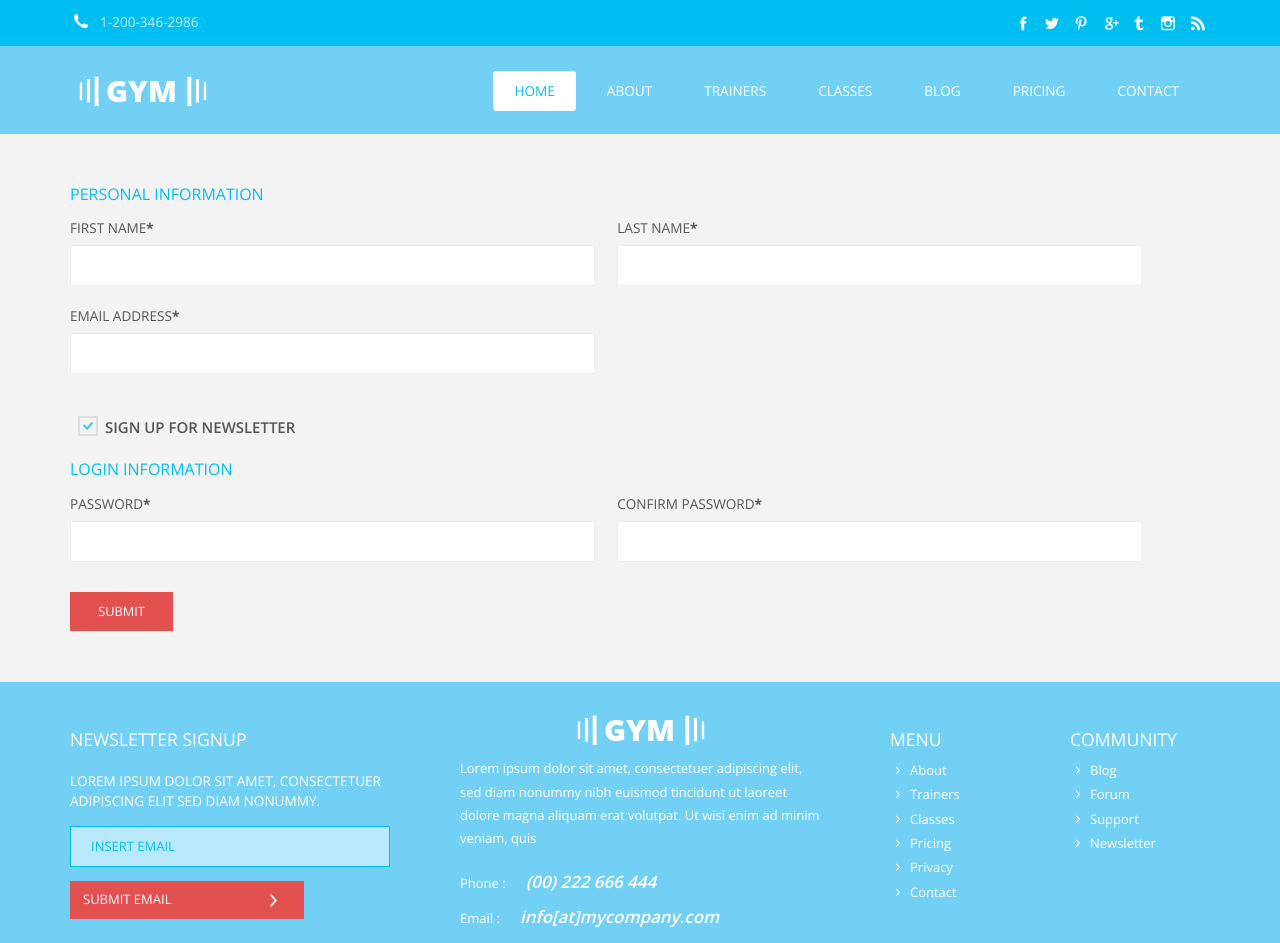
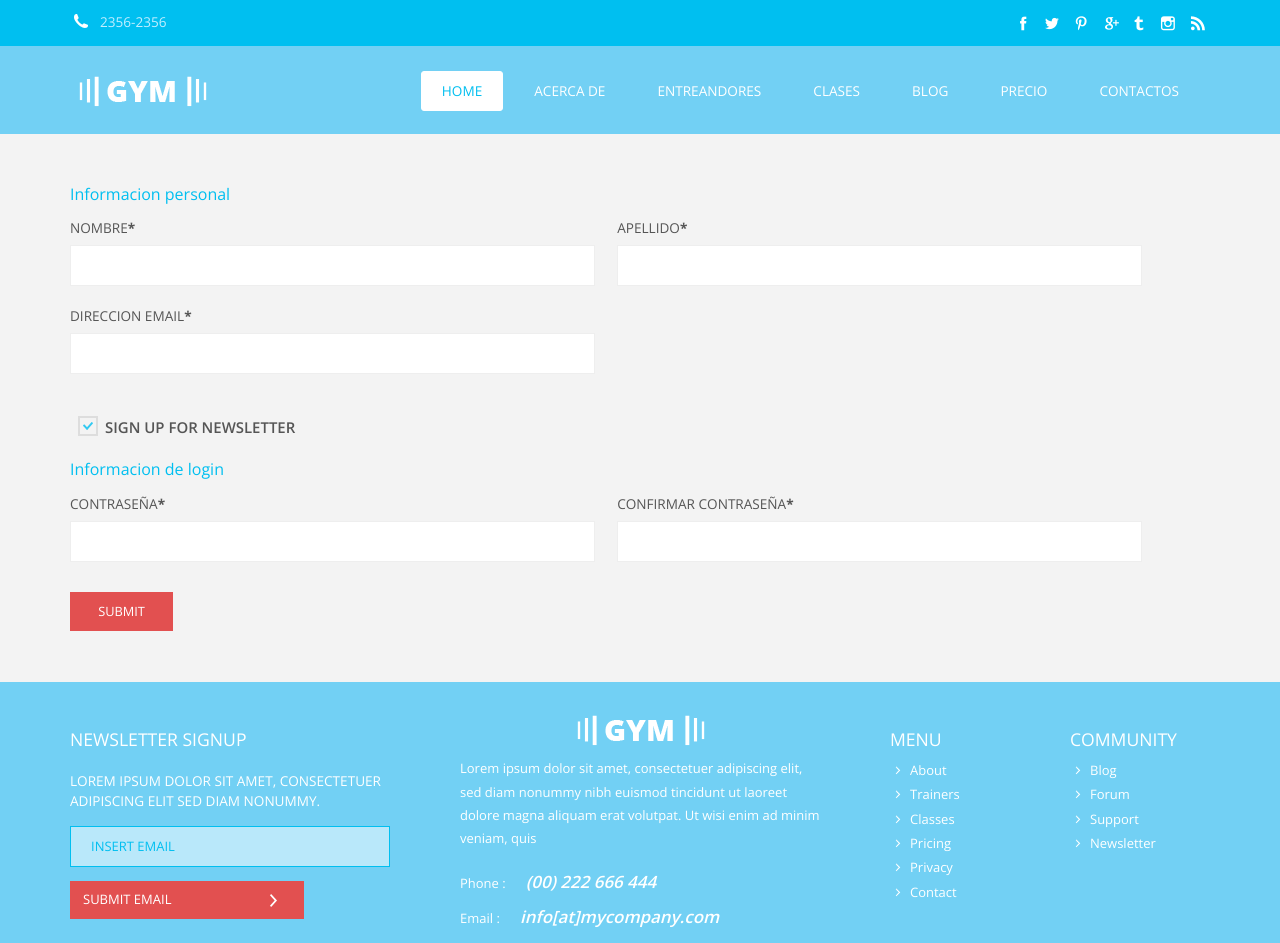
Before and after one commit to WolfgangAli/Demo, a plain HTML site: page register.html in a window 1280 px wide. Shown: the top 943 px of the page. Drawn offline with nearby package versions, Linux system fonts and the light colour scheme.

Commit message:
Edit register page

```diff
--- a/register.html
+++ b/register.html
@@ -7,7 +7,7 @@ License URL: http://creativecommons.org/licenses/by/3.0/
 <!DOCTYPE HTML>
 <html>
 <head>
-<title>Free Gym Website Template | Register :: w3layouts</title>
+<title>Wolves Gym | Registrarse</title>
 <link href="css/bootstrap.css" rel='stylesheet' type='text/css' />
 <link href="css/style.css" rel='stylesheet' type='text/css' />
 <meta name="viewport" content="width=device-width, initial-scale=1, maximum-scale=1">
@@ -22,7 +22,7 @@ License URL: http://creativecommons.org/licenses/by/3.0/
     <div class="header-bottom">
 		 <div class="container">
 			<div class="header-bottom_left">
-				<i class="phone"> </i><span>1-200-346-2986</span>
+				<i class="phone"> </i><span>2356-2356</span>
 			</div>
 			<div class="social">
 			   <ul>
@@ -48,12 +48,12 @@ License URL: http://creativecommons.org/licenses/by/3.0/
 		   <a class="toggleMenu" href="#">Menu</a>
 			 <ul class="nav">
 			   <li class="active"><a href="index.html">Home</a></li>
-			   <li><a href="about.html">About</a></li>
-			   <li><a href="trainers.html">Trainers</a></li>
-			   <li><a href="classes.html">Classes</a></li>
+			   <li><a href="about.html">Acerca de</a></li>
+			   <li><a href="trainers.html">Entreandores</a></li>
+			   <li><a href="classes.html">Clases</a></li>
 			   <li><a href="blog.html">Blog</a></li>
-			   <li><a href="pricing.html">Pricing</a></li>
-			   <li><a href="contact.html">Contact</a></li>
+			   <li><a href="pricing.html">Precio</a></li>
+			   <li><a href="contact.html">Contactos</a></li>
 			 </ul>
 			  <script type="text/javascript" src="js/nav.js"></script>
 		  </div><!-- end h_menu4 -->
@@ -66,17 +66,17 @@ License URL: http://creativecommons.org/licenses/by/3.0/
           	<div class="container">
 						<form>
 								<div class="register-top-grid">
-										<h3>PERSONAL INFORMATION</h3>
+										<h3>Informacion personal</h3>
 										<div>
-											<span>First Name<label>*</label></span>
+											<span>Nombre<label>*</label></span>
 											<input type="text">
 										</div>
 										<div>
-											<span>Last Name<label>*</label></span>
+											<span>Apellido<label>*</label></span>
 											<input type="text">
 										</div>
 										<div>
-											<span>Email Address<label>*</label></span>
+											<span>Direccion Email<label>*</label></span>
 											<input type="text">
 										</div>
 										<div class="clear"> </div>
@@ -87,13 +87,13 @@ License URL: http://creativecommons.org/licenses/by/3.0/
 								</div>
 								<div class="clear"> </div>
 								<div class="register-bottom-grid">
-										<h3>LOGIN INFORMATION</h3>
+										<h3>Informacion de login</h3>
 										<div>
-											<span>Password<label>*</label></span>
+											<span>Contraseña<label>*</label></span>
 											<input type="text">
 										</div>
 										<div>
-											<span>Confirm Password<label>*</label></span>
+											<span>Confirmar contraseña<label>*</label></span>
 											<input type="text">
 										</div>
 										<div class="clear"> </div>
```
